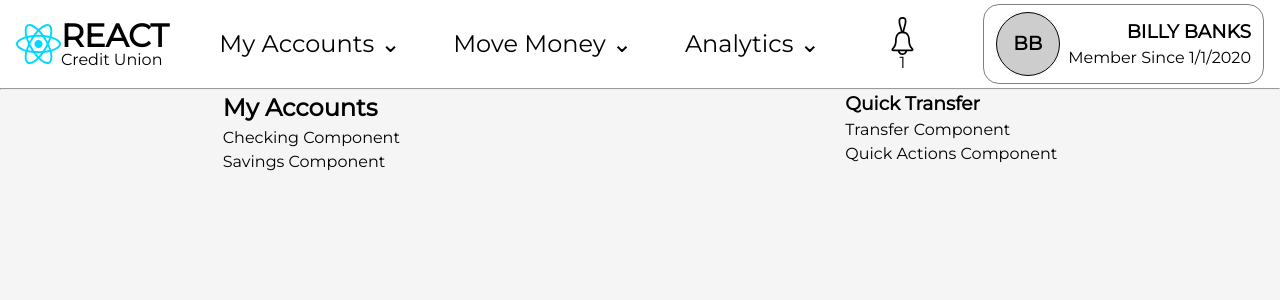
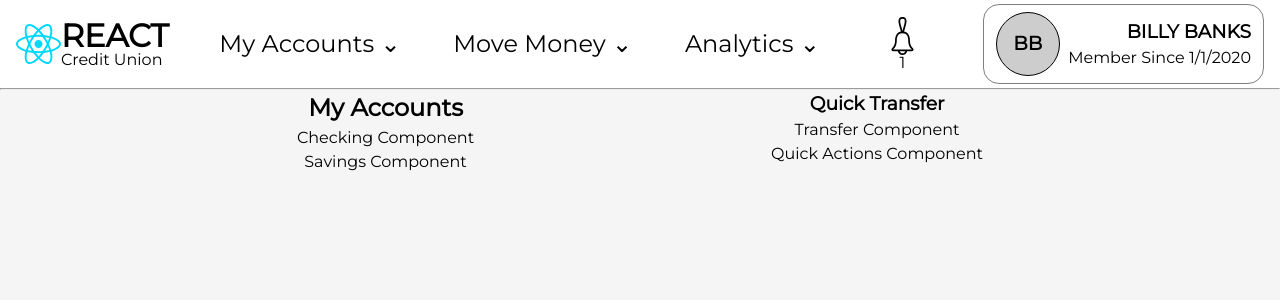
Before and after one commit to jskomal/banking-FE, a React (Vite) app: page / in a window 1280 px wide. Shown: the top 300 px of the page. Built offline with nearby package versions, Linux system fonts and the light colour scheme.

Commit message:
Change component placement

```diff
--- a/src/App.css
+++ b/src/App.css
@@ -2,5 +2,6 @@ main {
   background-color: whitesmoke;
   height: 89vh;
   display: flex;
-  justify-content: space-around;
+  justify-content: space-evenly;
+  text-align: center;
 }
```
